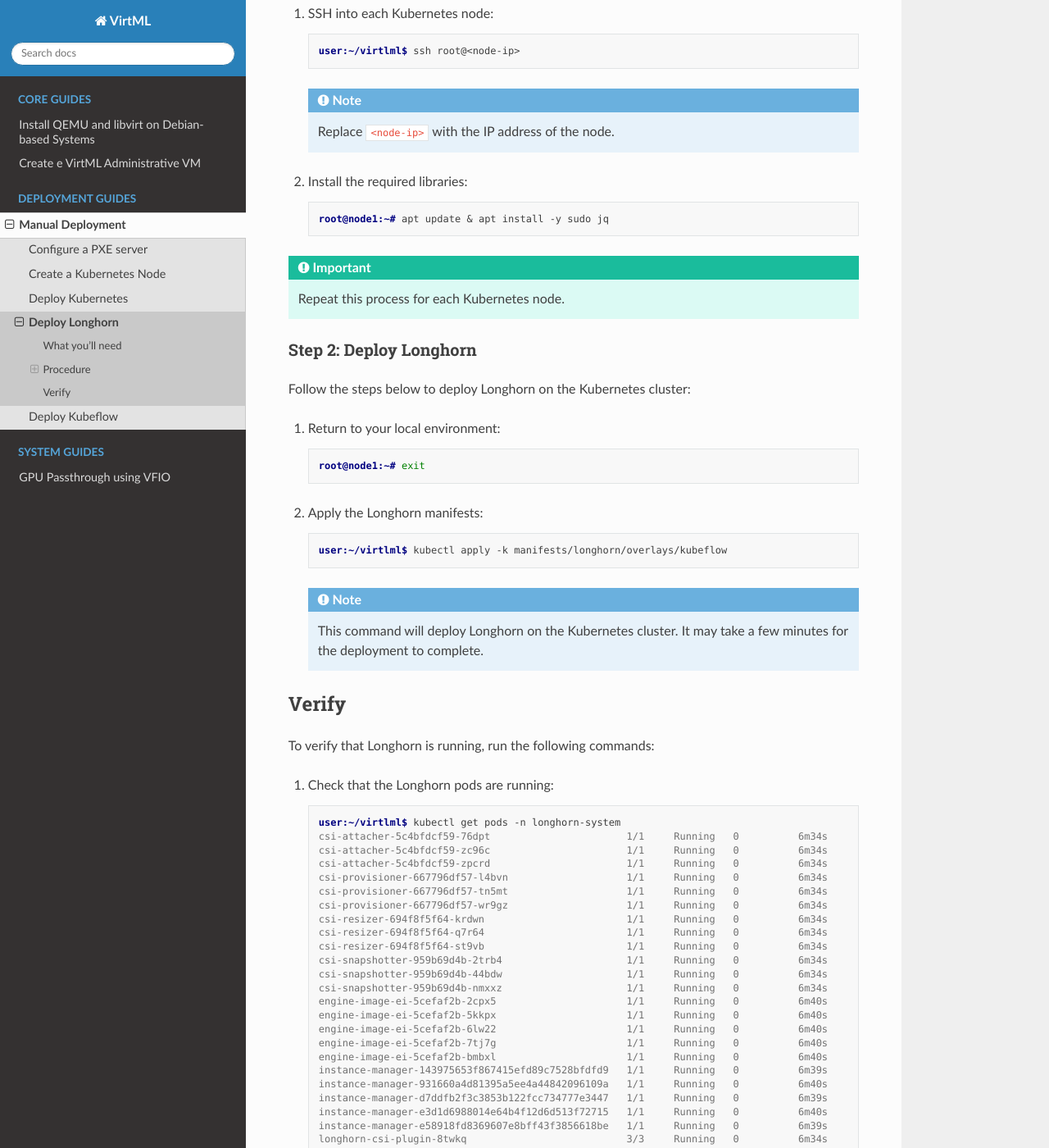
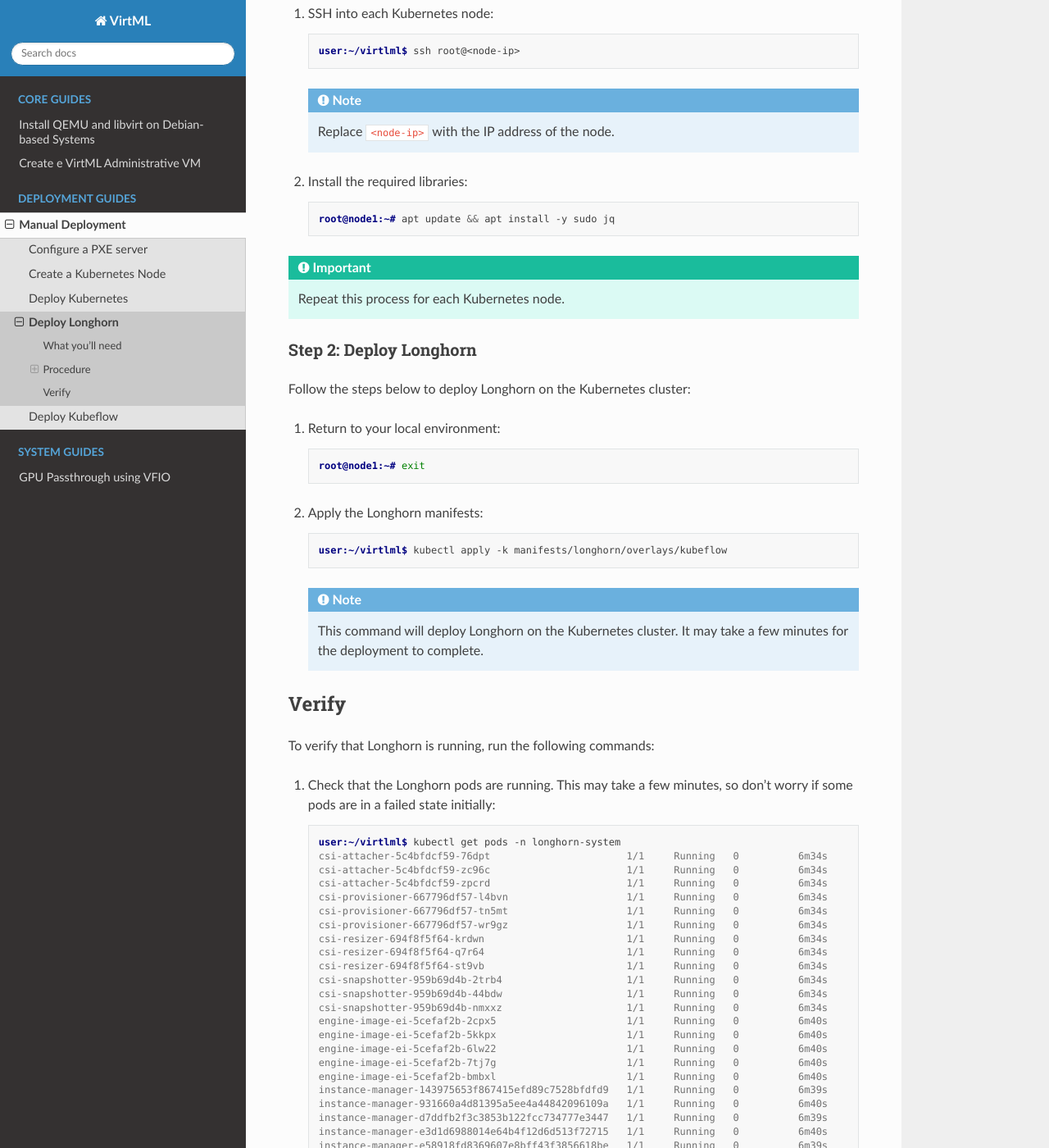
Before and after one commit to dpoulopoulos/virtml, a Sphinx documentation site: the page built from docs/source/manual-deployment/longhorn.md, in a window 1280 px wide and 1400 px high, scrolled down 605 px. Shown: the whole window at 82% size. Built offline with Sphinx 7.4.7 and the Read the Docs theme 2.0.0, drawn with Linux system fonts in a browser that asks for light colours.

Commit message:
docs: Improve the Longhorn deployment guide
Signed-off-by: Dimitris Poulopoulos <dimitris.a.poulopoulos@gmail.com>

````diff
--- a/docs/source/manual-deployment/longhorn.md
+++ b/docs/source/manual-deployment/longhorn.md
@@ -31,7 +31,7 @@ Follow the steps below to install the required libraries on each Kubernetes node
 1. Install the required libraries:
 
     ```console
-    root@node1:~# apt update & apt install -y sudo jq
+    root@node1:~# apt update && apt install -y sudo jq
     ```
 
 ```{important}
@@ -63,7 +63,8 @@ Follow the steps below to deploy Longhorn on the Kubernetes cluster:
 
 To verify that Longhorn is running, run the following commands:
 
-1. Check that the Longhorn pods are running:
+1. Check that the Longhorn pods are running. This may take a few minutes, so don't worry if some
+   pods are in a failed state initially:
 
     ```console
     user:~/virtlml$ kubectl get pods -n longhorn-system
````
